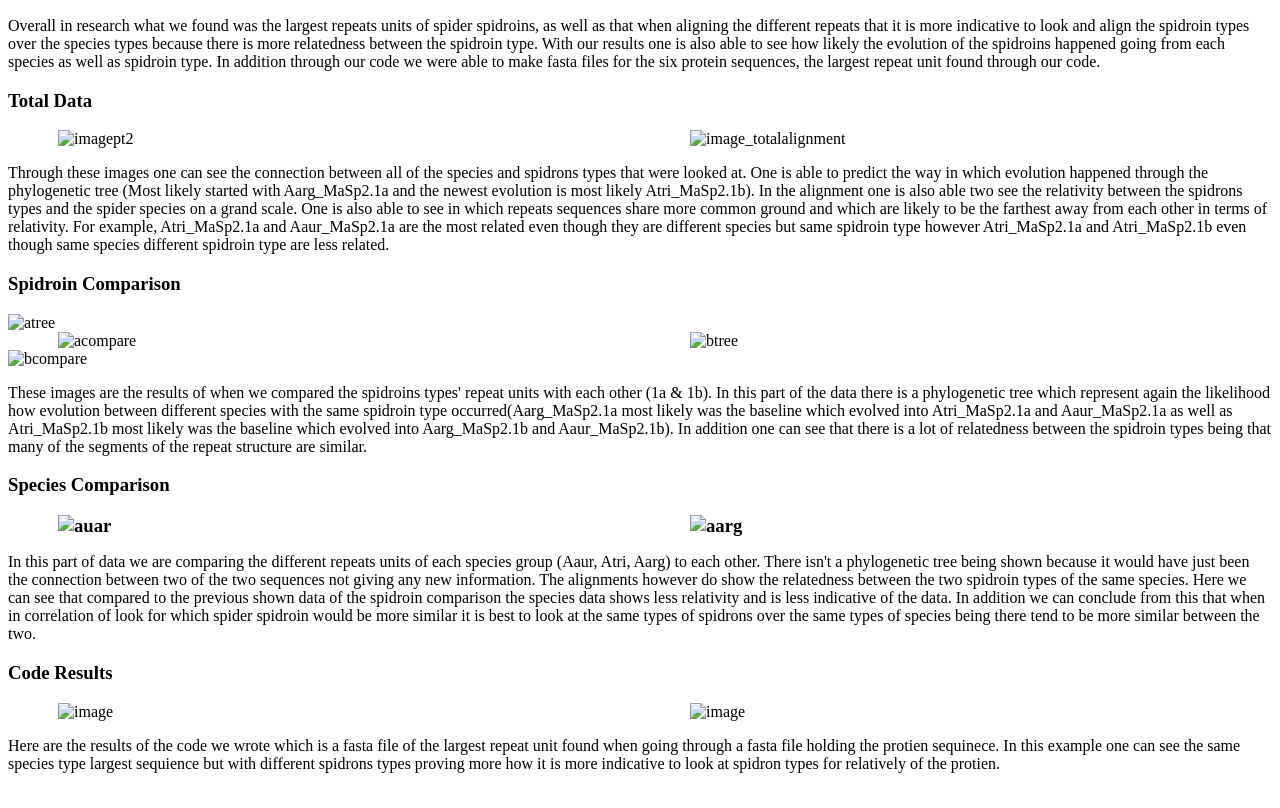
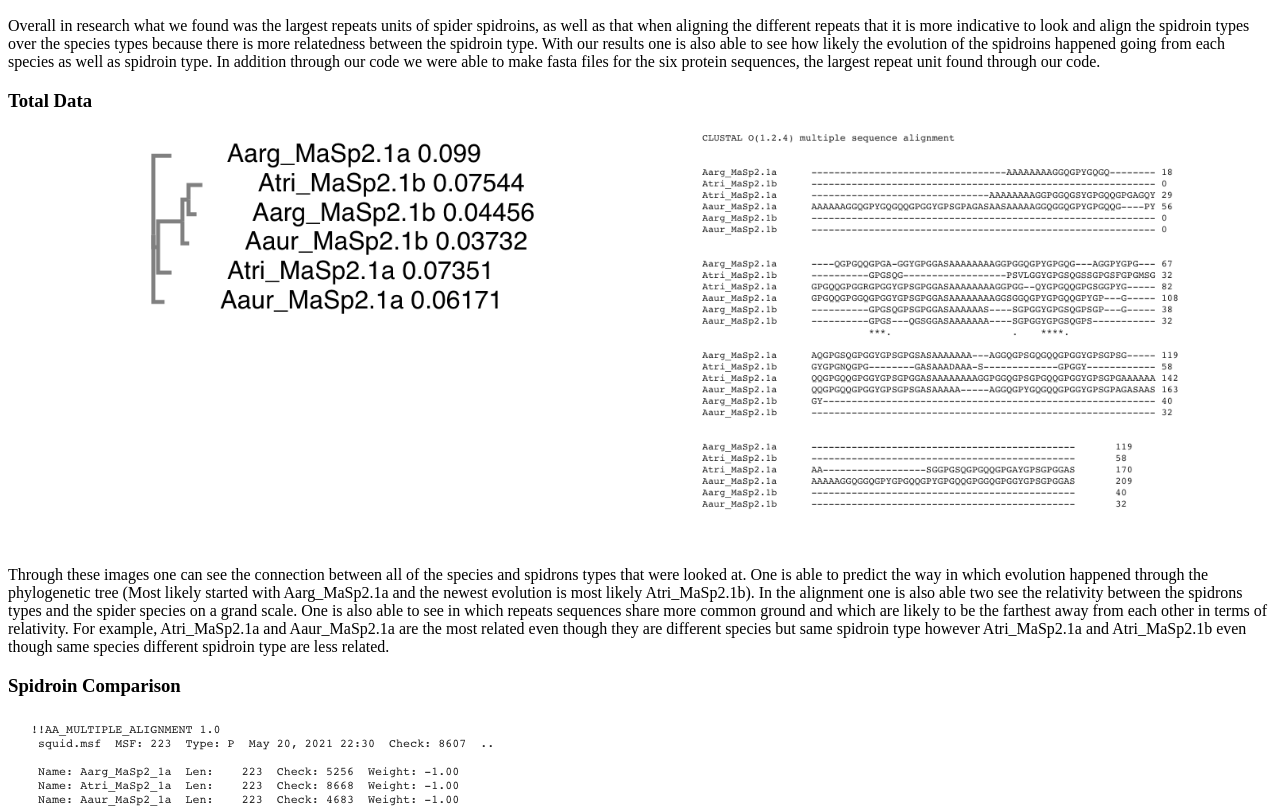
Before and after one commit to sytnu/wesite_interns21, a plain HTML site: page Results.html in a window 1280 px wide. Shown: the part 449-1257 px from the top of the page. Drawn offline with Linux system fonts and the light colour scheme; the site is published under a folder, as on GitHub Pages, so addresses that start at the root find nothing.

Commit message:
Update Results.html

```diff
--- a/Results.html
+++ b/Results.html
@@ -56,34 +56,34 @@
             <div class="dataimg">
             <h3>Total Data</h3>
                 <div class= "box1">
-                    <img src="/total_tree.png" alt="imagept2" >
-                    <img src="/total_alignment.png"  alt="image_totalalignment" ></div>
+                    <img src="./total_tree.png" alt="imagept2" >
+                    <img src="./total_alignment.png"  alt="image_totalalignment" ></div>
                 <p>Through these images one can see the connection between all of the species and spidrons types that were looked at. One is able to predict the way in which evolution happened through the phylogenetic tree (Most likely started with Aarg_MaSp2.1a and the newest evolution is most likely Atri_MaSp2.1b). In the alignment one is also able two see the relativity between the spidrons types and the spider species on a grand scale. One is also able to see in which repeats sequences share more common ground and which are likely to be the farthest away from each other in terms of relativity. For example, Atri_MaSp2.1a and Aaur_MaSp2.1a are the most related even though they are different species but same spidroin type however Atri_MaSp2.1a and  Atri_MaSp2.1b even though same species different spidroin type are less related.
                     </p>
 
             <h3>Spidroin Comparison</h3>
                     <div class= "box2">
-                        <img src="/masp1a_aligncomp.png" alt="atree"></div>
+                        <img src="./masp1a_aligncomp.png" alt="atree"></div>
                     <div class = "box2-1">
-                        <img src="/masp1a_treecomp.png" alt="acompare">
-                        <img src="/masp1b_aligncomp.png" alt="btree"></div>
-                        <img src="/masp1b_treecomp.png" alt="bcompare">
+                        <img src="./masp1a_treecomp.png" alt="acompare">
+                        <img src="./masp1b_aligncomp.png" alt="btree"></div>
+                        <img src="./masp1b_treecomp.png" alt="bcompare">
                     </div>
                     <p> These images are the results of when we compared the spidroins  types' repeat units with each other (1a & 1b). In this part of the data there is a  phylogenetic tree which represent again the likelihood how evolution between different species with the same spidroin type occurred(Aarg_MaSp2.1a most likely was the baseline which evolved into Atri_MaSp2.1a and Aaur_MaSp2.1a as well as Atri_MaSp2.1b most likely was the baseline which evolved into Aarg_MaSp2.1b and Aaur_MaSp2.1b). In addition one can see that there is a lot of relatedness between the spidroin types being that many of the segments of the repeat structure are similar.</p>
 
 
             <h3>Species Comparison<h3>
                 <div class= "box3">
-                    <img src="/Aaur_speciesaligncomp.png" alt="auar">
-                    <img src="/aarg_speciesaligncomp.png" alt="aarg"></div>
+                    <img src="./Aaur_speciesaligncomp.png" alt="auar">
+                    <img src="./aarg_speciesaligncomp.png" alt="aarg"></div>
                     <p>In this part of data we are comparing the different repeats units of each species group (Aaur, Atri, Aarg) to each other. There isn't a phylogenetic tree being shown because it would have just been the connection between two of the two sequences  not giving any new information. The alignments however do show the relatedness  between the two spidroin types of the same species. Here we can see that compared to the previous shown data of the spidroin comparison the species data shows less relativity and is less indicative of the data. In addition we can conclude from this that when in correlation of look for which spider spidroin would be more similar it is best to look at the same types of spidrons over the same types of species being there tend to be more similar between the two.</p>
 
 
 
             <h3>Code Results</h3>
                 <div class= "box4">
-                    <img src="/masp1a_fasta.png" alt="image">
-                    <img src="/masp2b_fasta.png" alt="image"></div>
+                    <img src="./masp1a_fasta.png" alt="image">
+                    <img src="./masp2b_fasta.png" alt="image"></div>
                     <p> Here are the results of the code we wrote which is a fasta file of the largest repeat unit found when going through a fasta file holding the protien sequinece. In this example one can see the same species type largest sequience but with different spidrons types proving more how it is more indicative to look at spidron types for relatively of the protien.</p>
 
         </div>
```
